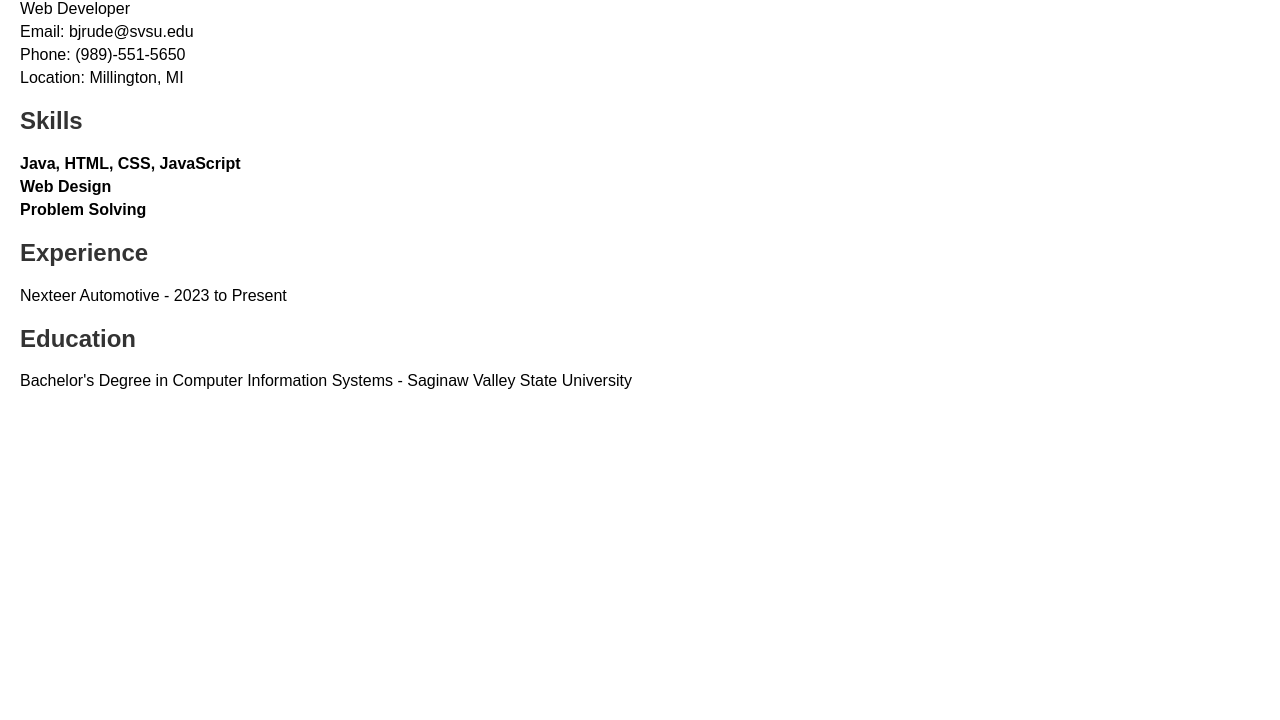
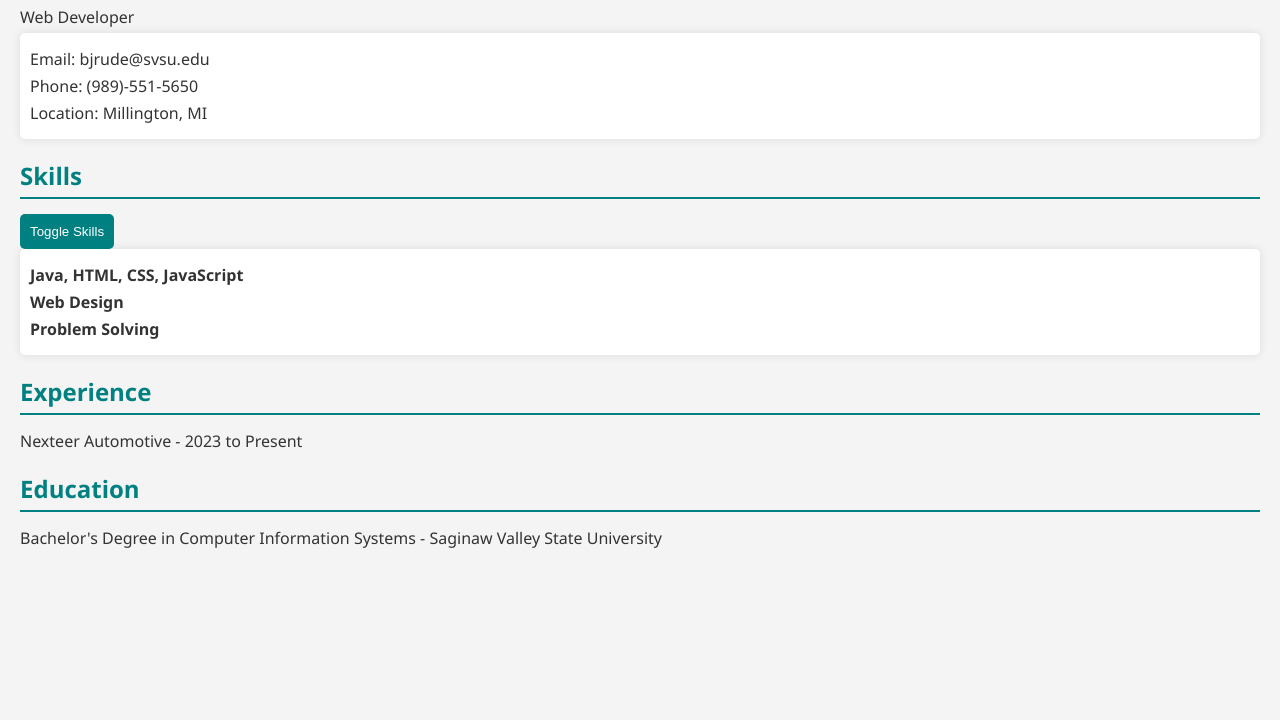
Before and after one commit to Bjrude/bjrude, a plain HTML site: page index.html in a window 1280 px wide. Shown: the part 80-800 px from the top of the page. Drawn offline with Linux system fonts and the light colour scheme.

Commit message:
Update index.html

```diff
--- a/index.html
+++ b/index.html
@@ -5,12 +5,14 @@
     <meta name="viewport" content="width=device-width, initial-scale=1.0">
     <style>
         body {
-            font-family: Arial, sans-serif;
+            font-family: 'Segoe UI', Tahoma, Geneva, Verdana, sans-serif;
             margin: 20px;
+            background-color: #f4f4f4;
+            color: #333;
         }
 
         h1, h2 {
-            color: #333;
+            color: #008080;
         }
 
         p {
@@ -19,6 +21,10 @@
 
         .contact-info {
             margin-bottom: 20px;
+            padding: 10px;
+            background-color: #fff;
+            border-radius: 5px;
+            box-shadow: 0 0 10px rgba(0, 0, 0, 0.1);
         }
 
         .skills {
@@ -27,9 +33,29 @@
 
         #toggleButton {
             padding: 10px;
-            background-color: #4CAF50;
+            background-color: #008080;
             color: #fff;
             cursor: pointer;
+            border: none;
+            border-radius: 5px;
+        }
+
+        #toggleButton:hover {
+            background-color: #006666;
+        }
+
+        #skillsSection {
+            display: block;
+            padding: 10px;
+            background-color: #fff;
+            border-radius: 5px;
+            box-shadow: 0 0 10px rgba(0, 0, 0, 0.1);
+        }
+
+        h2 {
+            border-bottom: 2px solid #008080;
+            padding-bottom: 5px;
+            margin-bottom: 15px;
         }
     </style>
     <title>Brandon Rude - Resume</title>
@@ -46,6 +72,7 @@
     </div>
 
     <h2>Skills</h2>
+    <button id="toggleButton" onclick="toggleSkills()">Toggle Skills</button>
     <div id="skillsSection">
         <p class="skills">Java, HTML, CSS, JavaScript</p>
         <p class="skills">Web Design</p>
@@ -57,6 +84,5 @@
 
     <h2>Education</h2>
     <p>Bachelor's Degree in Computer Information Systems - Saginaw Valley State University</p>
-
 </body>
 </html>
```
